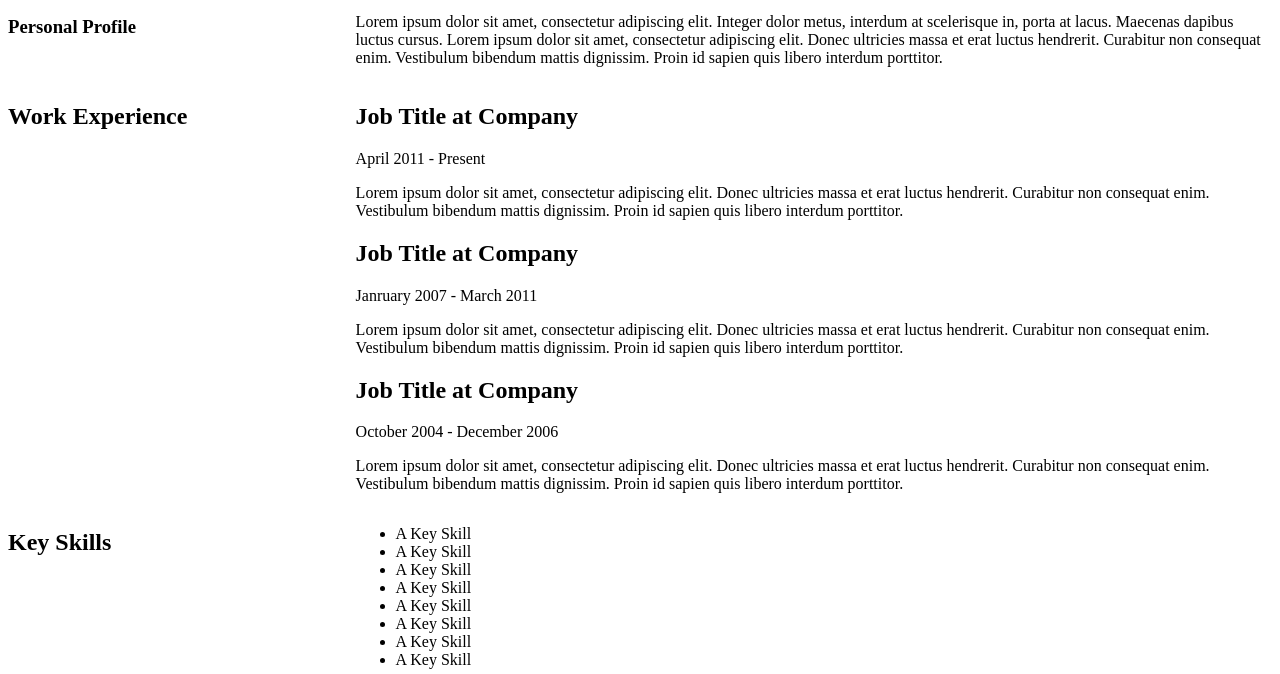
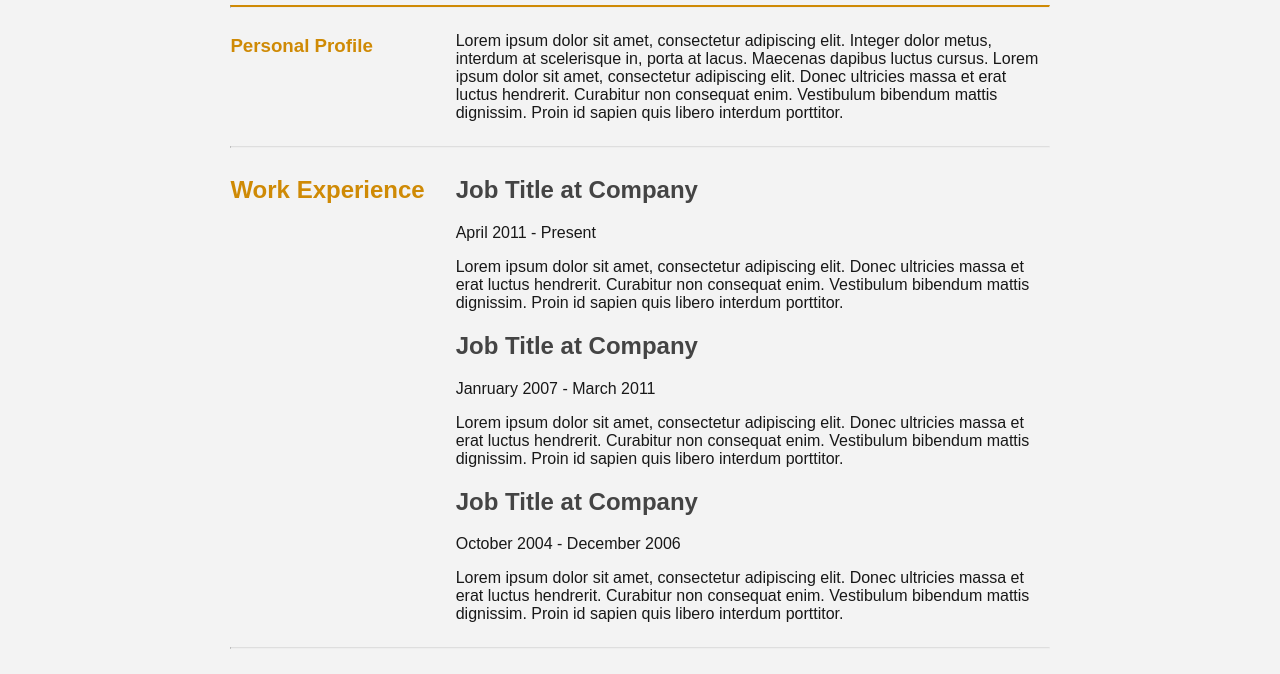
Before and after one commit to Kenzie-Academy-Brasil-Developers/estilizar-curriculo-sprint-2-romulogurgeldev, a plain HTML site: page index.html in a window 1280 px wide. Shown: the part 143-817 px from the top of the page. Drawn offline with Linux system fonts and the light colour scheme.

Commit message:
entrega-curriculo

```diff
--- a/index.html
+++ b/index.html
@@ -22,7 +22,7 @@
 		</div>
 
 		<div id="name">
-			<h1>Joe Bloggs</h1>
+			<h1 class= "personalName">Joe Bloggs</h1>
 			<h2>Job Title</h2>
 		</div>
 
@@ -35,7 +35,7 @@
 		</div>
 		<div class="clear"></div>
 	</div>
-
+	<hr class="hr1">
 	<div id="mainArea">
 		<section>
 			<article>
@@ -50,7 +50,7 @@
 			<div class="clear"></div>
 		</section>
 
-
+		<hr class="hr2">
 		<section>
 			<div class="sectionTitle">
 				<h1>Work Experience</h1>
@@ -78,7 +78,7 @@
 			<div class="clear"></div>
 		</section>
 
-
+		<hr class="hr3">
 		<section>
 			<div class="sectionTitle">
 				<h1>Key Skills</h1>
@@ -86,20 +86,20 @@
 
 			<div class="sectionContent">
 				<ul class="keySkills">
-					<li>A Key Skill</li>
-					<li>A Key Skill</li>
-					<li>A Key Skill</li>
-					<li>A Key Skill</li>
-					<li>A Key Skill</li>
-					<li>A Key Skill</li>
-					<li>A Key Skill</li>
-					<li>A Key Skill</li>
+					<li class="li1">A Key Skill</li>
+					<li class="li2">A Key Skill</li>
+					<li class="li3">A Key Skill</li>
+					<li class="li4">A Key Skill</li>
+					<li class="li5">A Key Skill</li>
+					<li class="li6">A Key Skill</li>
+					<li class="li7">A Key Skill</li>
+					<li class="li8">A Key Skill</li>
 				</ul>
 			</div>
 			<div class="clear"></div>
 		</section>
 
-
+		<hr class="hr4">
 		<section>
 			<div class="sectionTitle">
 				<h1>Education</h1>
--- a/style.css
+++ b/style.css
@@ -25,3 +25,31 @@
 	float: right;
 	width: 72.5%;
 }
+div #name h1, h2 {
+	color: #444444;
+}
+p, ul {
+	color: #181818;
+	list-style-type: none;
+}
+div  h1 {
+	color: #cf8a05;
+	font-family: Arial, Helvetica, sans-serif;
+}
+body, html {
+	margin-left: 10%;
+	margin-right: 10%;
+	background-color: #f3f3f3;
+	font-family: Arial, Helvetica, sans-serif;
+}
+#headshot img {
+	border-radius: 50%;
+}
+.hr1 {
+	border: 1;
+	border-top: 2px solid #cf8a05;
+}
+.hr2, .hr3, .hr4{
+	border: 1;
+	border-top: 1px solid #dedede;
+}
```
